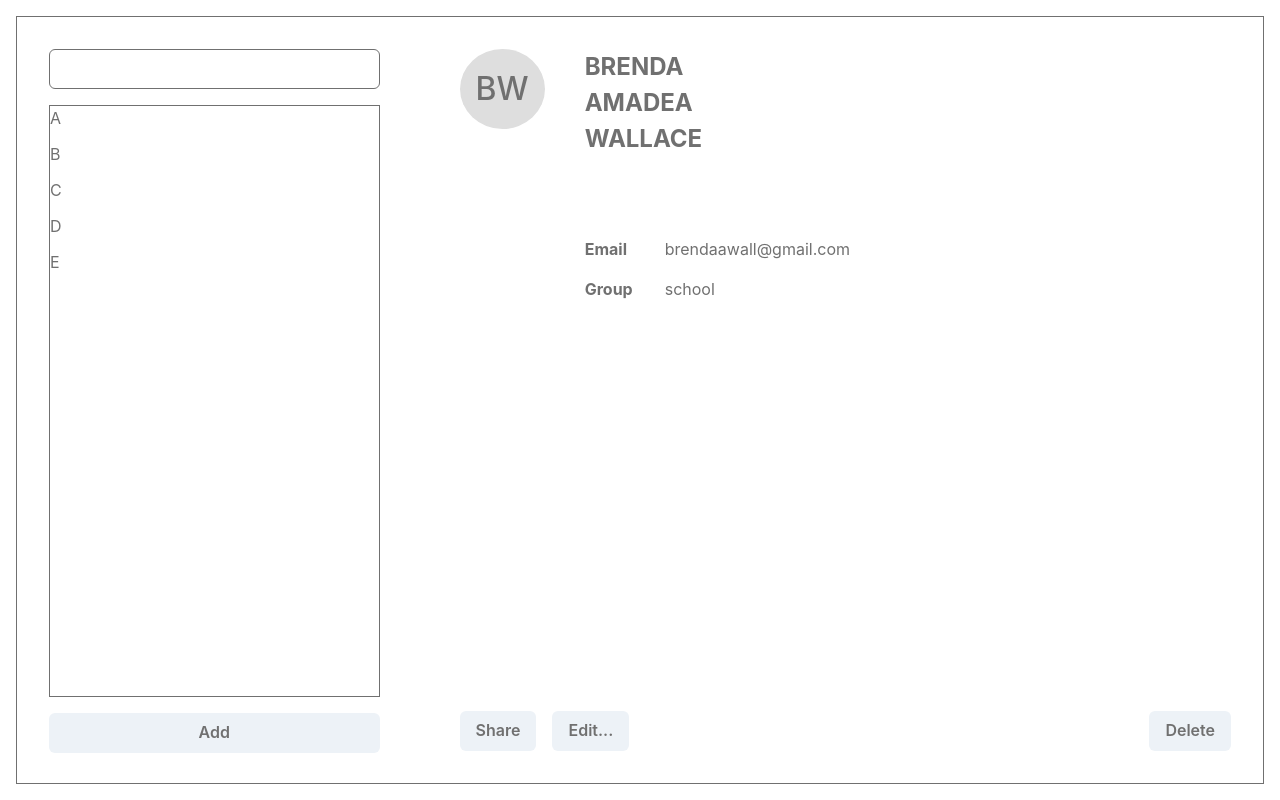
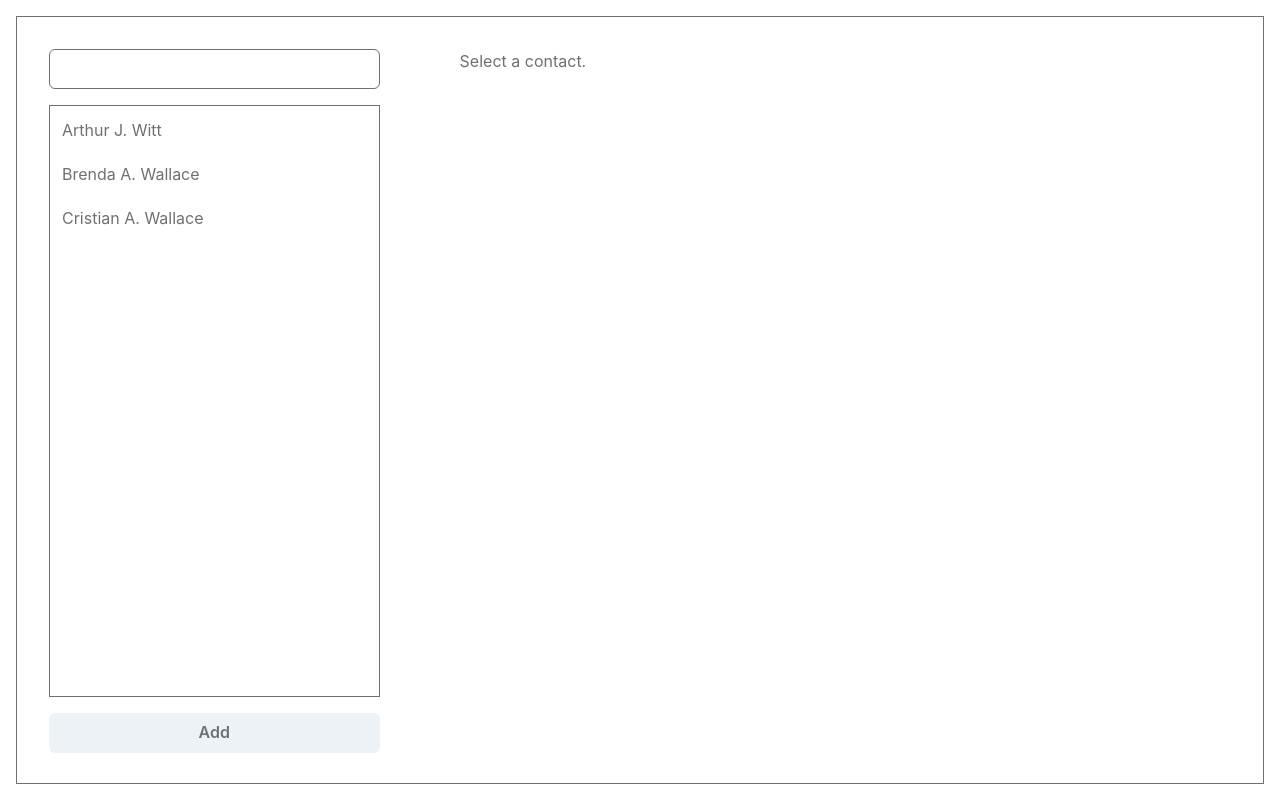
Before and after one commit to nikch312/contact-test, a Next.js app: page / in a window 1280 px wide. Built offline with nearby package versions, Linux system fonts and the light colour scheme.

Commit message:
listing contacts

```diff
--- /dev/null
+++ b/components/contact/Contact.tsx
@@ -0,0 +1,34 @@
+import { useContext } from "react";
+import { Box, List } from "@chakra-ui/react";
+
+import { ContactItem } from "./ContactItem";
+import { ContactContext } from "../../context";
+import { IContact, ContextType } from "../../types";
+
+const sortFunc = (a: IContact, b: IContact): number => {
+  const astr = `${a.firstName} ${a.middleName ? a.middleName[0] + "." : ""} ${
+    a.lastName
+  }`;
+  const bstr = `${b.firstName} ${b.middleName ? b.middleName[0] + "." : ""} ${
+    b.lastName
+  }`;
+
+  if (astr > bstr) return 1;
+  else if (astr < bstr) return -1;
+  else return 0;
+};
+
+export const Contact: React.FC = () => {
+  const { contacts } = useContext(ContactContext) as ContextType;
+  return (
+    <Box mt="4" p={2} h="calc(100vh - 208px)" border="1px solid #707070">
+      <List spacing={3} h="100%">
+        {contacts
+          .sort((a: IContact, b: IContact) => sortFunc(a, b))
+          .map((contact: IContact) => (
+            <ContactItem {...contact} />
+          ))}
+      </List>
+    </Box>
+  );
+};
--- /dev/null
+++ b/components/contact/ContactItem.tsx
@@ -0,0 +1,25 @@
+import { useContext } from "react";
+import { ListItem } from "@chakra-ui/react";
+
+import { IContact, ContextType } from "../../types";
+import { ContactContext } from "../../context";
+
+export const ContactItem: React.FC<IContact> = (contact) => {
+  const { current, setCurrentContact } = useContext(
+    ContactContext
+  ) as ContextType;
+
+  return (
+    <ListItem
+      cursor="pointer"
+      border={current?.id === contact.id ? "1px solid #707070" : "unset"}
+      borderRadius="4px"
+      p={1}
+      onClick={() => {
+        setCurrentContact(contact.id);
+      }}
+    >{`${contact.firstName} ${
+      contact.middleName ? contact.middleName[0] + "." : ""
+    } ${contact.lastName}`}</ListItem>
+  );
+};
--- /dev/null
+++ b/components/contact/index.ts
@@ -0,0 +1 @@
+export * from "./Contact"
--- a/components/contact/index.tsx
+++ /dev/null
@@ -1,15 +0,0 @@
-import { Box, List, ListItem } from "@chakra-ui/react";
-
-export const Contact: React.FC = () => {
-  return (
-    <Box mt="4" h="calc(100vh - 208px)">
-      <List spacing={3} border="1px solid #707070" h="100%">
-        <ListItem>A</ListItem>
-        <ListItem>B</ListItem>
-        <ListItem>C</ListItem>
-        <ListItem>D</ListItem>
-        <ListItem>E</ListItem>
-      </List>
-    </Box>
-  );
-};
--- a/components/profile/Profile.tsx
+++ b/components/profile/Profile.tsx
@@ -1,24 +1,18 @@
-import React from "react";
+import React, { useContext } from "react";
 
 import { Box, Button, Flex, Text, HStack } from "@chakra-ui/react";
 
 import { Avatar } from "./Avatar";
+import { ContactContext } from "../../context";
+import { IContact, ContextType } from "../../types";
 
-interface ProfileProps {
-  firstName: string;
-  middleName?: string;
-  lastName: string;
-  email: string;
-  group: string;
-}
+export const Profile: React.FC = () => {
+  const { current } = useContext(ContactContext) as ContextType;
 
-export const Profile: React.FC<ProfileProps> = ({
-  firstName,
-  middleName = "",
-  lastName,
-  email,
-  group,
-}) => {
+  if (!current) return <Box>Select a contact.</Box>;
+
+  const { firstName, middleName, lastName, email, group } = current as IContact;
+
   return (
     <Flex flexDir="column" justifyContent="space-between" h="100%">
       <HStack spacing={10} alignItems="flex-start">
--- a/data/contacts.json
+++ b/data/contacts.json
@@ -6,5 +6,21 @@
     "lastName": "Wallace",
     "email": "brendaawall@gmail.com",
     "group": "school"
+  },
+  {
+    "id": 2,
+    "firstName": "Arthur",
+    "middleName": "Junior",
+    "lastName": "Witt",
+    "email": "arthur@gmail.com",
+    "group": "school"
+  },
+  {
+    "id": 3,
+    "firstName": "Cristian",
+    "middleName": "Amadea",
+    "lastName": "Wallace",
+    "email": "cristian@gmail.com",
+    "group": "work"
   }
 ]
```
